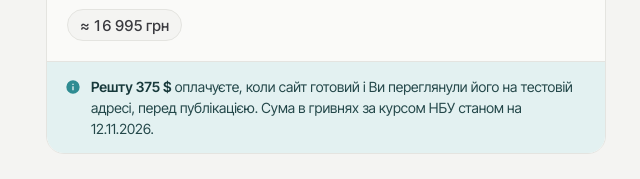
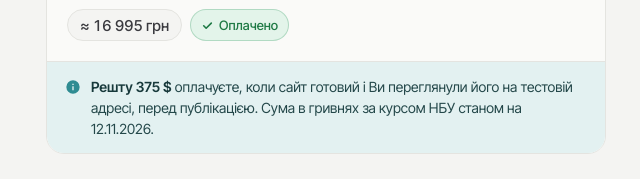
Before and after one commit to apstudio21/oplata, a plain HTML site: page eralux/index.html in a window 1280 px wide. Shown: the part 530-709 px from the top of the page, without its empty margins (314-954 px from the left). Drawn offline with Linux system fonts and the light colour scheme.

Commit message:
Eralux: mark prepayment as paid
Co-Authored-By: Claude Opus 5.5 <noreply@anthropic.com>
Claude-Session: https://claude.ai/code/session_01H49b6oTciGBaNneMw1G5ME

```diff
--- a/eralux/index.html
+++ b/eralux/index.html
@@ -188,6 +188,7 @@ h1{font-weight:600;font-size:clamp(2rem,8vw,2.6rem);line-height:1.05;letter-spac
         <p class="amount__calc">50% від 750&nbsp;$ (700&nbsp;$ + 50&nbsp;$)</p>
         <div class="fx">
           <span class="fx__item">≈ 16&nbsp;995 грн</span>
+          <span class="paid" style="height:32px"><svg viewBox="0 0 24 24" width="13" height="13" aria-hidden="true"><path d="M5 12.5l4.5 4.5L19 7.5" fill="none" stroke="currentColor" stroke-width="3" stroke-linecap="round" stroke-linejoin="round"/></svg>Оплачено</span>
         </div>
       </div>
       <div class="hint">
```
